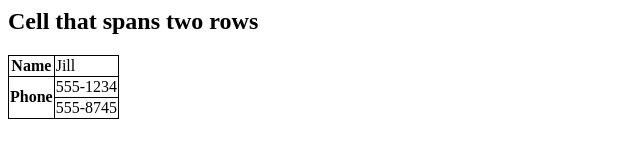
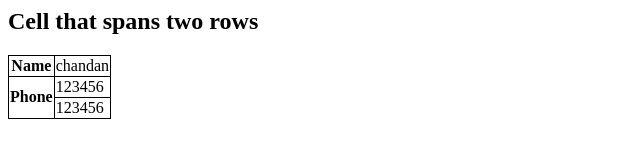
Before and after one commit to chandangoyal655/learning, a plain HTML site: page html/colspan-rowspan/rowspan.html in a window 1280 px wide. Shown: the whole page, without its empty margins (0-640 px from the left). Drawn offline with Linux system fonts and the light colour scheme.

```diff
--- a/html/colspan-rowspan/rowspan.html
+++ b/html/colspan-rowspan/rowspan.html
@@ -13,14 +13,14 @@
         <table>
             <tr>
                 <th>Name</th>
-                <td>Jill</td>
+                <td>chandan</td>
             </tr>
             <tr>
                 <th rowspan="2">Phone</th>
-                <td>555-1234</td>
+                <td>123456</td>
             </tr>
             <tr>
-                <td>555-8745</td>
+                <td>123456</td>
             </tr>
         </table>
     </body>
```
